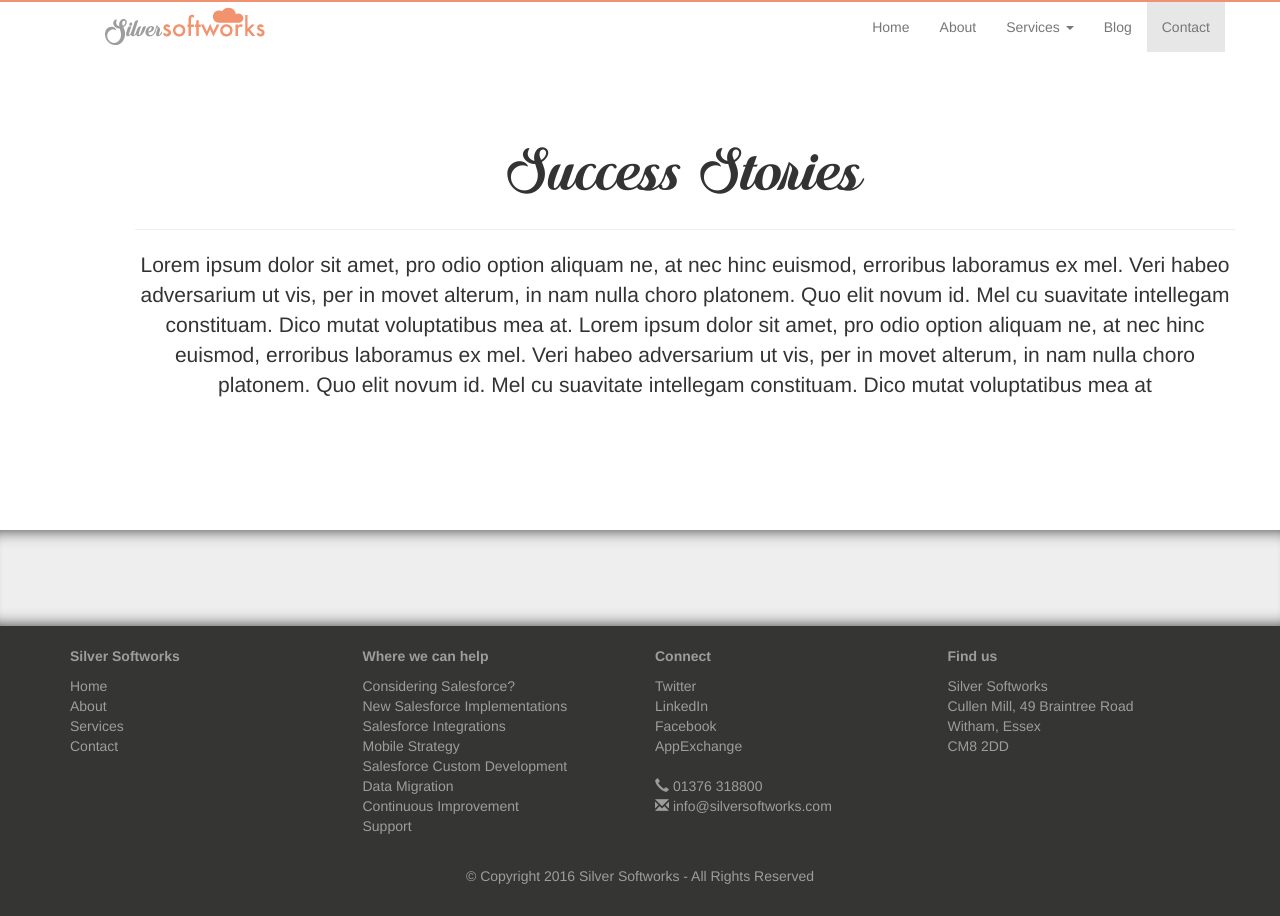
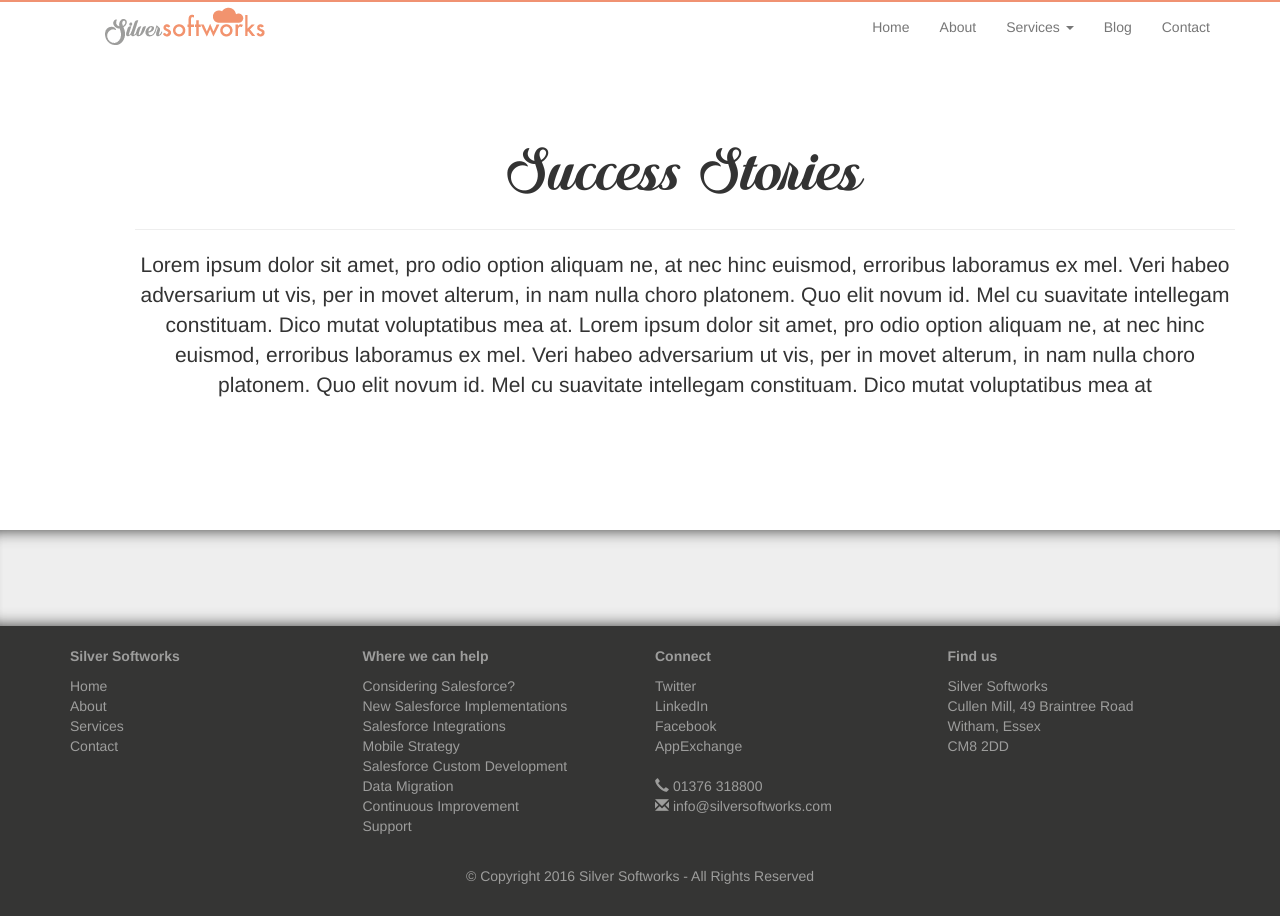
Before and after one commit to ThomasDavidPacker/Silver-Softworks, a Jekyll site: the page built from success-stories.html, in a window 1280 px wide. Built offline with Jekyll 4.4.1, drawn with Linux system fonts in a browser that asks for light colours; nearby versions of some CDN libraries.

Commit message:
Revert "Updates"
This reverts commit 1331fd3a3e6e1376b084a4907cd4d72b29fbd843.

```diff
--- a/_includes/navigation.html
+++ b/_includes/navigation.html
@@ -29,7 +29,7 @@
 
 				<!--<li class="{% if page.url == '/success-stories.html' %} active {% endif %}"><a href="{{site.baseurl}}/success-stories">Success Stories</a></li>-->
 				<li class="{% if page.url == '/blog.html' %}active{% endif %}"><a href="{{site.baseurl}}/blog">Blog</a></li>
-	            <li style="background-color: #e7e7e7;" class="{% if page.url == '/contact.html' %}active{% endif %}" id="c_contact_li"><a id="c_contact_a" href="{{site.baseurl}}/contact">Contact</a></li>
+	            <li class="{% if page.url == '/contact.html' %}active{% endif %}" id="c_contact_li"><a id="c_contact_a" href="{{site.baseurl}}/contact">Contact</a></li>
 	        </ul>
 		</div><!--/.nav-collapse -->
 	</div>
```
